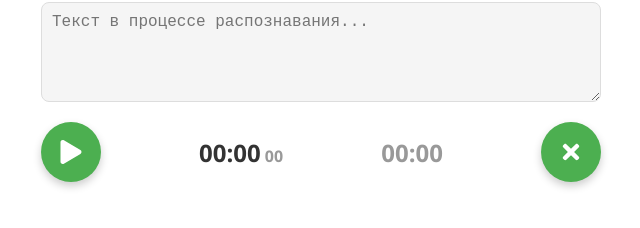
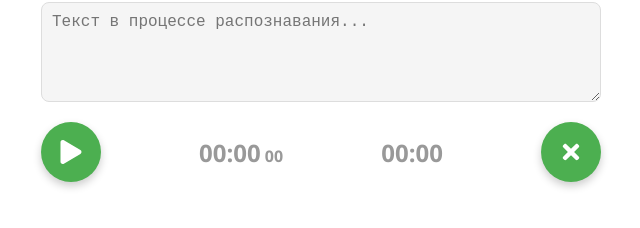
Before and after one commit to gitpshub/vn, a React (Vite) app: page / in a window 1280 px wide. Shown: the part 538-766 px from the top of the page, without its empty margins (319-959 px from the left). Built offline with nearby package versions, Linux system fonts and the light colour scheme.

Commit message:
feat: add draft timer refactor - 4

```diff
--- a/src/components/Timer.tsx
+++ b/src/components/Timer.tsx
@@ -2,7 +2,6 @@ import { useState, useEffect, useCallback } from 'react';
 import { FaPlay, FaPause, FaTimes } from 'react-icons/fa';
 
 const Timer = () => {
-  // Состояния
   const [isTimerRun, setIsTimerRun] = useState(() => {
     const savedStatus = localStorage.getItem('timerRunning');
     return savedStatus ? JSON.parse(savedStatus) : false;
@@ -13,7 +12,6 @@ const Timer = () => {
     return savedTime ? parseInt(savedTime, 10) : null;
   });
 
-  // Сохраняем состояние в localStorage
   useEffect(() => {
     localStorage.setItem('timerRunning', JSON.stringify(isTimerRun));
   }, [isTimerRun]);
@@ -26,21 +24,19 @@ const Timer = () => {
     }
   }, [startTime]);
 
-  // Вычисляем прошедшее время
   const getElapsedTime = useCallback((start: number | null) => {
     if (!start) return 0;
     const now = Date.now();
     return now - start;
-  },[]);
+  }, []);
 
   const [elapsedTime, setElapsedTime] = useState(getElapsedTime(startTime));
 
-  // Обновляем время каждую секунду
   useEffect(() => {
     let interval = undefined;
 
     if (isTimerRun) {
-      setElapsedTime(getElapsedTime(startTime)); // сразу обновляем
+      setElapsedTime(getElapsedTime(startTime));
       interval = setInterval(() => {
         setElapsedTime(getElapsedTime(startTime));
       }, 1000);
@@ -49,7 +45,26 @@ const Timer = () => {
     return () => clearInterval(interval);
   }, [isTimerRun, getElapsedTime, startTime]);
 
-  // Форматируем время с разными стилями для mm:ss
+  useEffect(() => {
+    const vibrateInterval = 60 * 1;
+
+    if (!isTimerRun || !('vibrate' in navigator)) return;
+
+    const totalSeconds = Math.floor(elapsedTime / 1000);
+    const lastVibrationTime = parseInt(
+      localStorage.getItem('lastVibrationTime') || '0'
+    );
+
+    if (
+      totalSeconds >= vibrateInterval &&
+      totalSeconds % vibrateInterval === 0 &&
+      totalSeconds !== lastVibrationTime
+    ) {
+      navigator.vibrate([200, 100, 200]); // трель
+      localStorage.setItem('lastVibrationTime', totalSeconds.toString());
+    }
+  }, [elapsedTime, isTimerRun]);
+
   const formatTime = (ms: number) => {
     const totalSeconds = Math.floor(ms / 1000);
     const hours = String(Math.floor(totalSeconds / 3600)).padStart(2, '0');
@@ -59,31 +74,51 @@ const Timer = () => {
     );
     const seconds = String(totalSeconds % 60).padStart(2, '0');
 
+    const color = isTimerRun ? '#333' : '#999';
+
     return (
       <>
-        <span style={{ fontSize: '24px', fontWeight: 'bold', color: '#333' }}>{`${hours}:${minutes}`}</span>
-        <span style={{ fontSize: '16px', fontWeight: 'bold', color: '#999', marginLeft: '4px' }}>{seconds}</span>
+        <span
+          style={{ fontSize: '24px', fontWeight: 'bold', color: `${color}` }}
+        >
+          {`${hours}:${minutes}`}
+        </span>
+        <span
+          style={{
+            fontSize: '16px',
+            fontWeight: 'bold',
+            color: '#999',
+            marginLeft: '4px',
+          }}
+        >
+          {seconds}
+        </span>
       </>
     );
   };
 
   const formatRoundedTime = (ms: number) => {
-    const totalMinutes = Math.ceil((ms / 1000 / 60) / 15) * 15;
+    const totalMinutes = Math.ceil(ms / 1000 / 60 / 15) * 15;
     const hours = String(Math.floor(totalMinutes / 60)).padStart(2, '0');
     const minutes = String(totalMinutes % 60).padStart(2, '0');
 
     return (
-      <span style={{ fontSize: '24px', fontWeight: 'bold', color: '#999', marginLeft: 'auto' }}>
+      <span
+        style={{
+          fontSize: '24px',
+          fontWeight: 'bold',
+          color: '#999',
+          marginLeft: 'auto',
+        }}
+      >
         {hours}:{minutes}
       </span>
     );
   };
 
-  // Управление таймером
   const toggleTimer = () => {
     if (!isTimerRun) {
-      const now = Date.now();
-      setStartTime(now);
+      setStartTime(Date.now());
       setIsTimerRun(true);
     } else {
       setIsTimerRun(false);
@@ -95,32 +130,29 @@ const Timer = () => {
     setIsTimerRun(false);
     setStartTime(null);
     setElapsedTime(0);
+    localStorage.removeItem('lastVibrationTime');
   };
 
   return (
     <div
       className='timer'
-      style={{ display: 'flex', justifyContent: 'space-between', alignItems: 'center', gap: '10px' }}
+      style={{
+        display: 'flex',
+        justifyContent: 'space-between',
+        alignItems: 'center',
+        gap: '10px',
+      }}
     >
       <button
         className={isTimerRun ? 'animate' : ''}
         onClick={toggleTimer}
         style={{
           backgroundColor: isTimerRun ? '#ff4444' : '#4CAF50',
-        //   border: 'none',
-        //   padding: '8px',
-        //   borderRadius: '4px',
         }}
       >
         {isTimerRun ? <FaPause /> : <FaPlay />}
       </button>
-
-      {/* Отображение времени с разными цветами */}
-      <span
-        style={{ userSelect: 'none' }}
-      >
-        {formatTime(elapsedTime)}
-      </span>
+      <span style={{ userSelect: 'none' }}>{formatTime(elapsedTime)}</span>
 
       <span
         style={{ fontSize: '18px', fontWeight: 'bold', userSelect: 'none' }}
@@ -132,8 +164,7 @@ const Timer = () => {
         onClick={resetTimer}
         style={{
           backgroundColor: '#4CAF50',
-        //   marginLeft: 'auto'
-         }}
+        }}
       >
         <FaTimes />
       </button>
```
